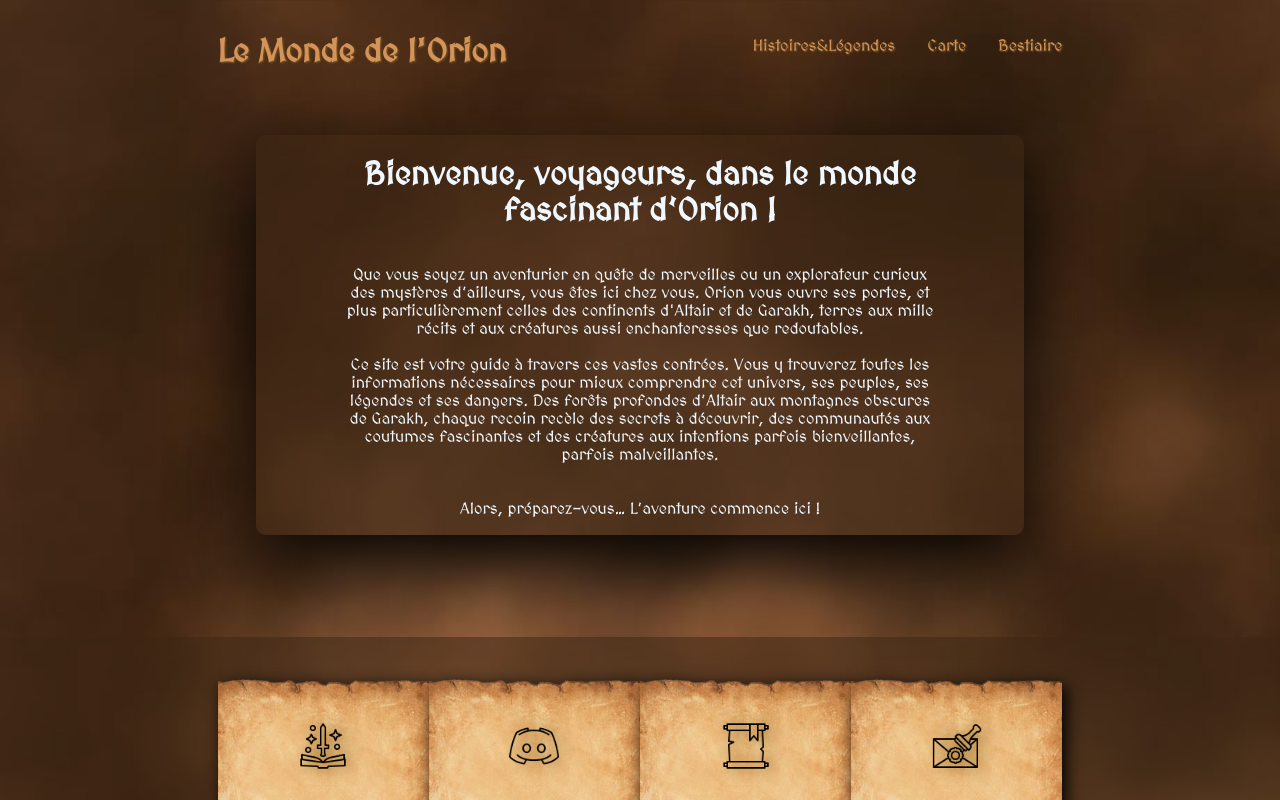
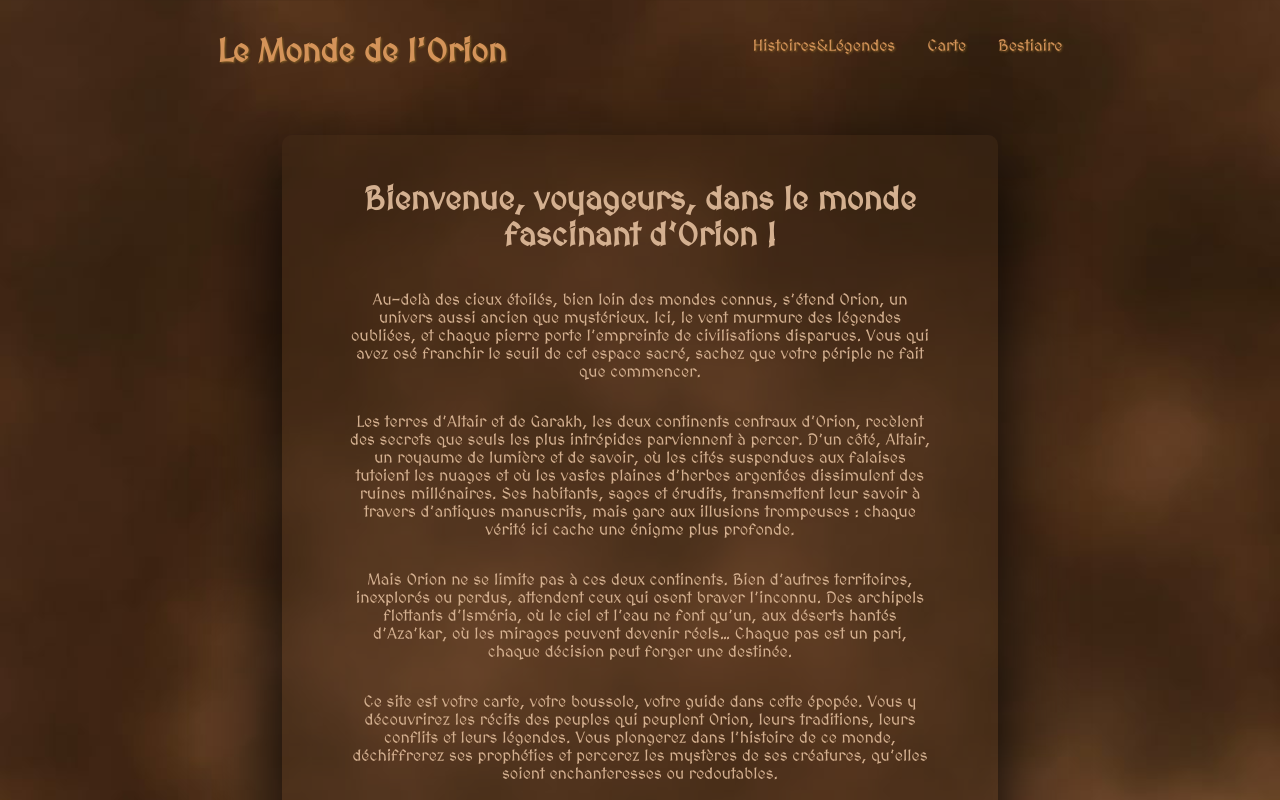
Before and after one commit to Nyxouu/Projet_React, a React (Vite) app: page / in a window 1280 px wide. Shown: the top 800 px of the page. Built offline with nearby package versions, Linux system fonts and the light colour scheme.

Commit message:
ajustement text page home

```diff
--- a/src/sections/Home.css
+++ b/src/sections/Home.css
@@ -1,16 +1,15 @@
 .home-content {
     font-family: "MedievalSharp", cursive;
     font-weight: normal;
-    color:aliceblue;
+    color:rgb(212, 176, 144);
     text-align: center;
     background-color: rgb(60, 38, 20, 0.5);
-    height: 400px;
     display: flex;
     flex-direction: column;
     align-items: left;
     justify-content: center;
-    padding: 0 7% 0 7%;
-    margin:0% 20% 0% 20%; ;
+    padding: 2% 5% 3% 5%;
+    margin:0% 22% 0% 22%; ;
     border-radius: 10px;
     box-shadow: 0 30px 80px rgba(0, 0, 0, 1);
 }
--- a/src/sections/Home.jsx
+++ b/src/sections/Home.jsx
@@ -6,9 +6,16 @@ export default function Home() {
   return (
     <div class="home-content">
       <h1>Bienvenue, voyageurs, dans le monde fascinant d’Orion ! </h1>
-      <p>Que vous soyez un aventurier en quête de merveilles ou un explorateur curieux des mystères d’ailleurs, vous êtes ici chez vous. Orion vous ouvre ses portes, et plus particulièrement celles des continents d'Altair et de Garakh, terres aux mille récits et aux créatures aussi enchanteresses que redoutables. <br></br> <br></br>
-      Ce site est votre guide à travers ces vastes contrées. Vous y trouverez toutes les informations nécessaires pour mieux comprendre cet univers, ses peuples, ses légendes et ses dangers. Des forêts profondes d’Altair aux montagnes obscures de Garakh, chaque recoin recèle des secrets à découvrir, des communautés aux coutumes fascinantes et des créatures aux intentions parfois bienveillantes, parfois malveillantes. <br></br> <br></br><br></br>
-      Alors, préparez-vous… L’aventure commence ici !</p>
+
+      <p>Au-delà des cieux étoilés, bien loin des mondes connus, s’étend Orion, un univers aussi ancien que mystérieux. Ici, le vent murmure des légendes oubliées, et chaque pierre porte l’empreinte de civilisations disparues. Vous qui avez osé franchir le seuil de cet espace sacré, sachez que votre périple ne fait que commencer.</p>
+
+      <p>Les terres d’Altair et de Garakh, les deux continents centraux d’Orion, recèlent des secrets que seuls les plus intrépides parviennent à percer. D’un côté, Altair, un royaume de lumière et de savoir, où les cités suspendues aux falaises tutoient les nuages et où les vastes plaines d’herbes argentées dissimulent des ruines millénaires. Ses habitants, sages et érudits, transmettent leur savoir à travers d’antiques manuscrits, mais gare aux illusions trompeuses : chaque vérité ici cache une énigme plus profonde. </p>
+
+      <p>Mais Orion ne se limite pas à ces deux continents. Bien d’autres territoires, inexplorés ou perdus, attendent ceux qui osent braver l’inconnu. Des archipels flottants d’Isméria, où le ciel et l’eau ne font qu’un, aux déserts hantés d’Aza’kar, où les mirages peuvent devenir réels… Chaque pas est un pari, chaque décision peut forger une destinée. </p>
+
+      <p>Ce site est votre carte, votre boussole, votre guide dans cette épopée. Vous y découvrirez les récits des peuples qui peuplent Orion, leurs traditions, leurs conflits et leurs légendes. Vous plongerez dans l’histoire de ce monde, déchiffrerez ses prophéties et percerez les mystères de ses créatures, qu’elles soient enchanteresses ou redoutables.</p>
+
+      <p>Alors, préparez-vous… L’aventure commence ici !</p>
     </div>
   )
 
```
